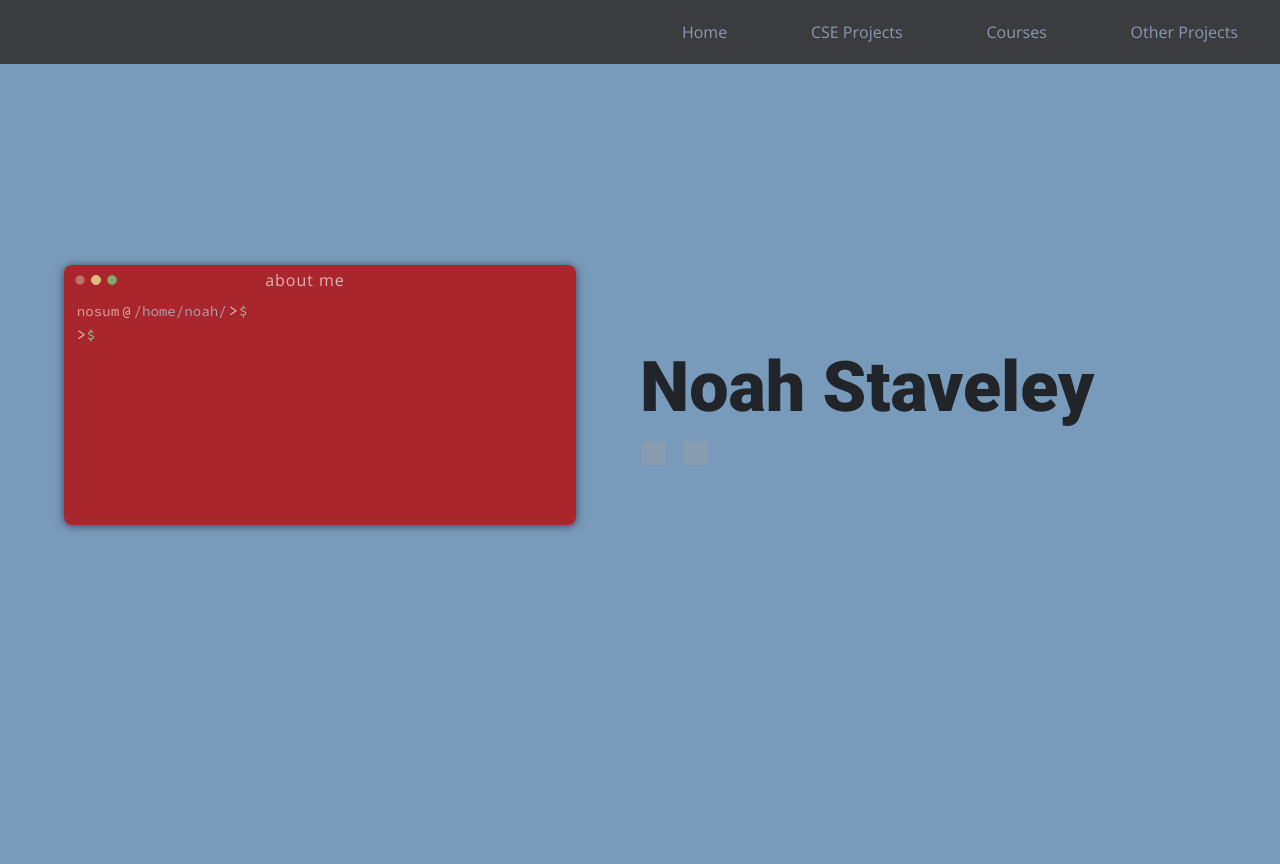
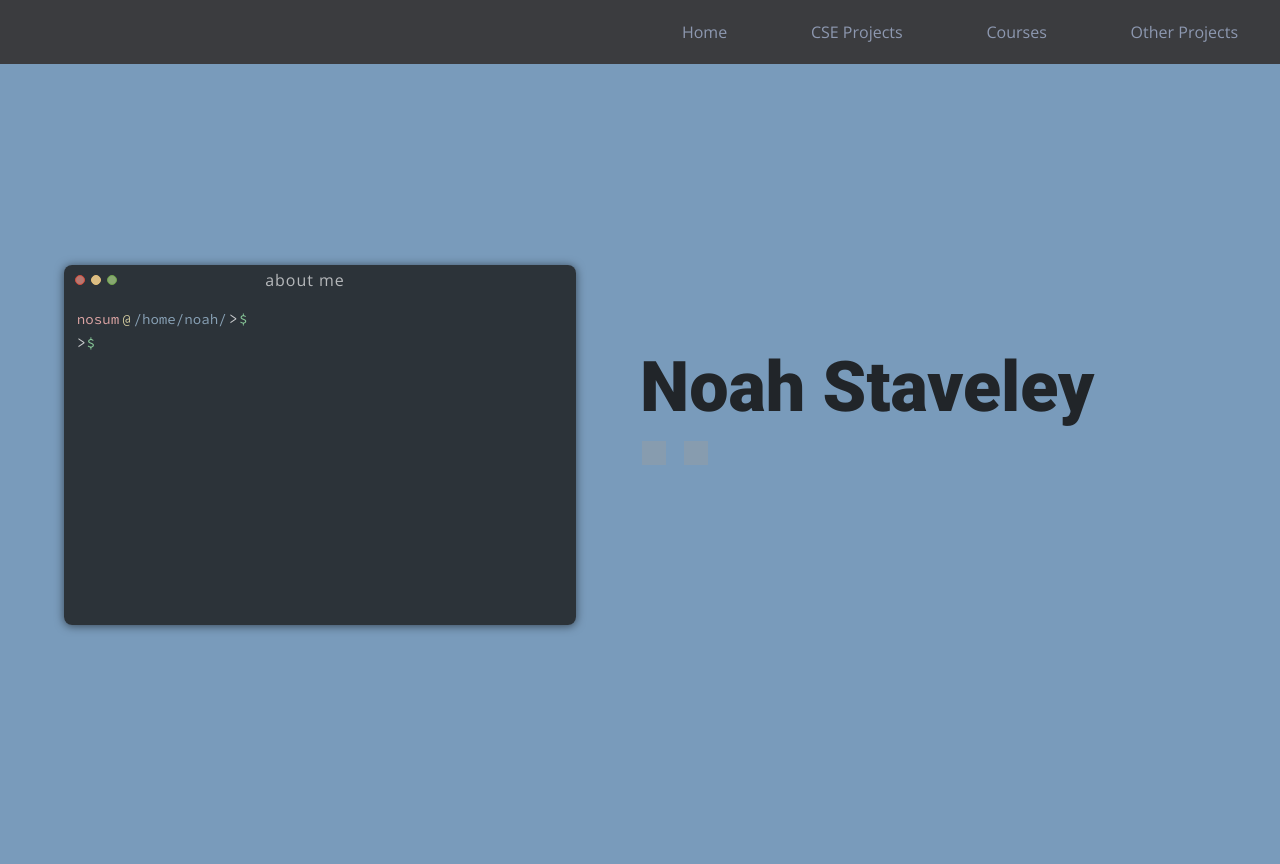
Before and after one commit to noahstaveley/personal-website, a Flask app: page / in a window 1280 px wide. Run offline with Flask 2, Linux system fonts and the light colour scheme; some libraries are stand-ins or nearby versions; grey boxes are pictures that could not be loaded.

Commit message:
about me css edit

```diff
--- a/static/css/home.css
+++ b/static/css/home.css
@@ -141,11 +141,12 @@ ul li a {
   top: 0;
   opacity: 0.3;
 }
+/* about me box */
 #terminal .terminal {
   position: relative;
-  background: #b40909cc;
+  background: #1a1919cc;
   width: 80%;
-  height: 260px;
+  height: 360px;
   border-radius: 8px;
   box-shadow: 0 1px 10px rgba(0, 0, 0, 0.55);
   margin: auto;
```
